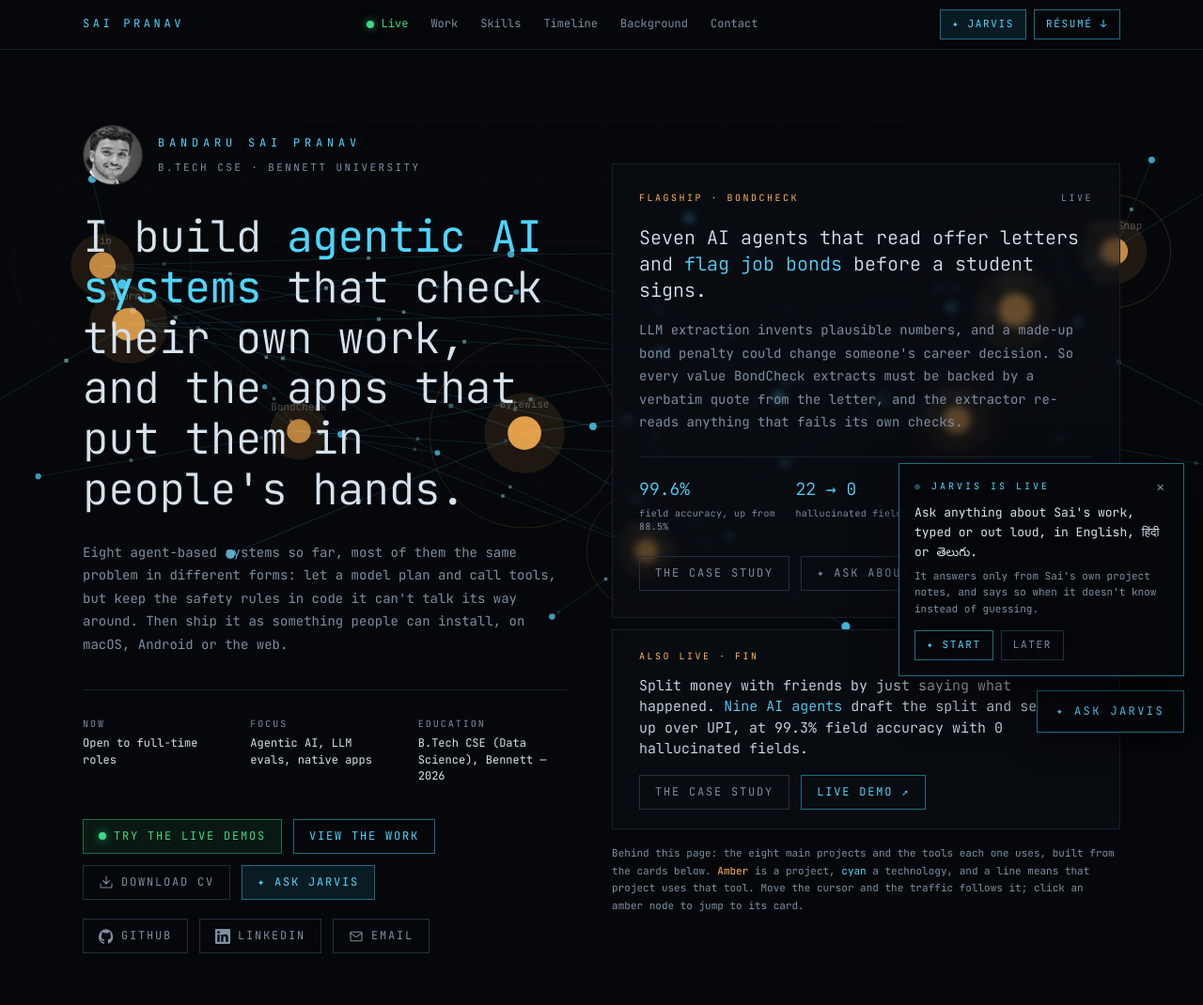
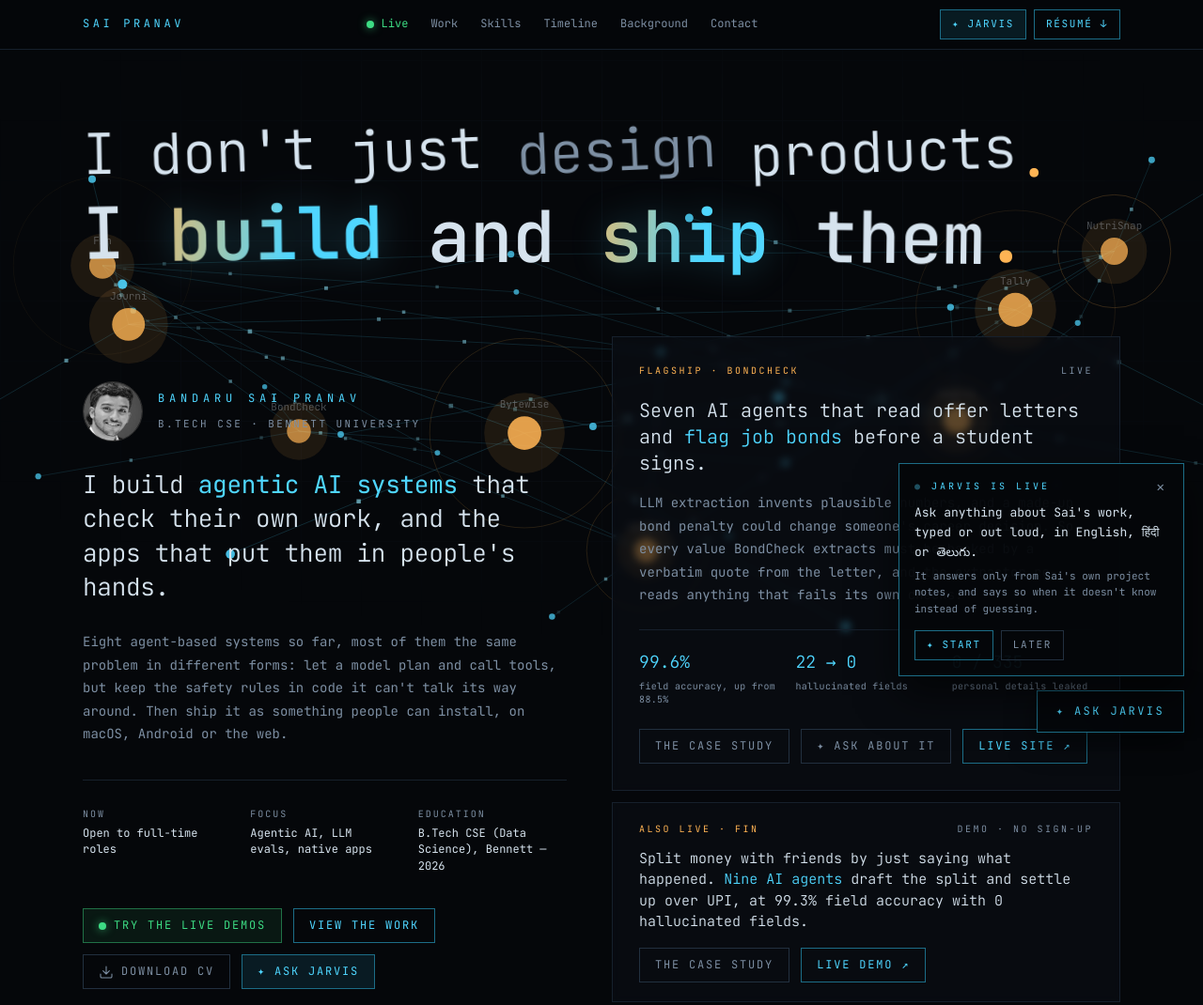
Before and after one commit to SaiPranav13188/SaiPranav13188.github.io, a plain HTML site: page index.html in a window 1280 px wide. Shown: the top 1070 px of the page at 94% size. Drawn offline with Linux system fonts and the light colour scheme.

Commit message:
Hero: animated 'I build and ship them' headline, smaller intro line
Co-Authored-By: Claude Opus 5.5 <noreply@anthropic.com>

```diff
--- a/index.html
+++ b/index.html
@@ -145,7 +145,34 @@ summary::-webkit-details-marker { display: none; }
 .id img { width: 64px; height: 64px; border-radius: 50%; border: 1px solid var(--edge-2); object-fit: cover; filter: grayscale(1); flex: none; }
 .id .name { font-size: 12px; letter-spacing: .4em; color: var(--signal); }
 .id .sub { margin-top: 8px; font-size: 11px; letter-spacing: .22em; color: var(--muted); }
-.hero h1 { margin-top: 28px; font-weight: 300; font-size: clamp(26px, 4.4vw, 46px); line-height: 1.17; letter-spacing: -.01em; }
+.hero h1 { margin-top: 28px; font-weight: 300; font-size: clamp(19px, 2.3vw, 26px); line-height: 1.4; letter-spacing: -.01em; }
+
+/* Mega headline: words rise in, then keep dancing in a wave */
+.sr-only { position: absolute; width: 1px; height: 1px; padding: 0; margin: -1px; overflow: hidden; clip: rect(0 0 0 0); white-space: nowrap; border: 0; }
+.mega { margin-bottom: 64px; line-height: 1.12; letter-spacing: -.035em; }
+@media (max-width: 520px) { .mega { margin-bottom: 44px; } }
+.mega .l1 { display: block; font-size: clamp(26px, 4.9vw, 60px); font-weight: 300; color: var(--text); }
+.mega .l2 { display: block; margin-top: .12em; font-size: clamp(34px, 6.4vw, 76px); font-weight: 500; color: var(--text); }
+.mega .w { display: inline-block; white-space: pre; cursor: default;
+  animation: word-in .9s cubic-bezier(.16, 1, .3, 1) backwards; animation-delay: calc(var(--i) * 90ms + 150ms);
+  transition: transform .35s cubic-bezier(.34, 1.56, .64, 1), color .2s; }
+.mega .w > span { display: inline-block; transform-origin: 50% 80%;
+  animation: dance 2.6s ease-in-out infinite; animation-delay: calc(var(--i) * 140ms + 1.4s); }
+.mega .w:hover { transform: translateY(-.18em) scale(1.08); color: var(--signal); }
+.mega .muted-w { color: var(--muted); }
+.mega .hot > span { padding: 0 .04em; background: linear-gradient(100deg, var(--signal) 0%, #9ef0ff 30%, var(--warm) 55%, var(--signal) 85%); background-size: 250% 100%;
+  -webkit-background-clip: text; background-clip: text; color: transparent;
+  animation: dance-hot 2.6s ease-in-out infinite, shimmer 4s linear infinite; animation-delay: calc(var(--i) * 140ms + 1.4s), 0s;
+  filter: drop-shadow(0 0 18px rgba(79, 214, 255, .28)); }
+.mega .dot { color: var(--warm); }
+.mega .nw { white-space: nowrap; }
+.mega .caret { display: inline-block; width: .5em; height: .82em; margin-left: .08em; vertical-align: -.04em; background: var(--signal); box-shadow: 0 0 16px rgba(79, 214, 255, .6); animation: caret 1.05s steps(1) infinite; }
+@keyframes word-in { from { opacity: 0; transform: translateY(.7em) rotate(10deg) scale(.9); filter: blur(10px); } to { opacity: 1; transform: none; filter: none; } }
+@keyframes dance { 0%, 100% { transform: translateY(0) rotate(0); } 25% { transform: translateY(-.11em) rotate(-2.5deg); } 50% { transform: translateY(0) rotate(0); } 75% { transform: translateY(.04em) rotate(2deg); } }
+@keyframes dance-hot { 0%, 100% { transform: translateY(0) rotate(0) scale(1); } 20% { transform: translateY(-.2em) rotate(-4deg) scale(1.07); } 40% { transform: translateY(.02em) rotate(1deg) scale(.98); } 60% { transform: translateY(-.07em) rotate(2.5deg) scale(1.03); } 80% { transform: translateY(0) rotate(0) scale(1); } }
+@keyframes shimmer { to { background-position: -250% 0; } }
+@keyframes caret { 50% { opacity: 0; } }
+@media (prefers-reduced-motion: reduce) { .mega .w, .mega .w > span, .mega .hot > span, .mega .caret { animation: none !important; } }
 .hero h1 .signal { font-weight: 400; }
 .hero .lede { margin-top: 28px; max-width: 36rem; color: var(--muted); line-height: 1.75; }
 .status { margin-top: 36px; padding-top: 28px; border-top: 1px solid var(--edge); display: grid; gap: 20px; }
@@ -544,6 +571,7 @@ footer svg { width: 16px; height: 16px; display: block; }
   <!-- HERO -->
   <section class="hero">
     <div class="wrap">
+      <p class="mega"><span class="sr-only">I don't just design products. I build and ship them.</span><span aria-hidden="true"><span class="l1"><span class="w" style="--i:0"><span>I</span></span> <span class="w" style="--i:1"><span>don't</span></span> <span class="w" style="--i:2"><span>just</span></span> <span class="w muted-w" style="--i:3"><span>design</span></span> <span class="w" style="--i:4"><span>products</span></span><span class="dot">.</span></span><span class="l2"><span class="w" style="--i:5"><span>I</span></span> <span class="w hot" style="--i:6"><span>build</span></span> <span class="w" style="--i:7"><span>and</span></span> <span class="w hot" style="--i:8"><span>ship</span></span> <span class="nw"><span class="w" style="--i:9"><span>them</span></span><span class="dot">.</span><span class="caret"></span></span></span></span></p>
       <div class="hero-grid">
         <div>
           <div class="id rv">
```
